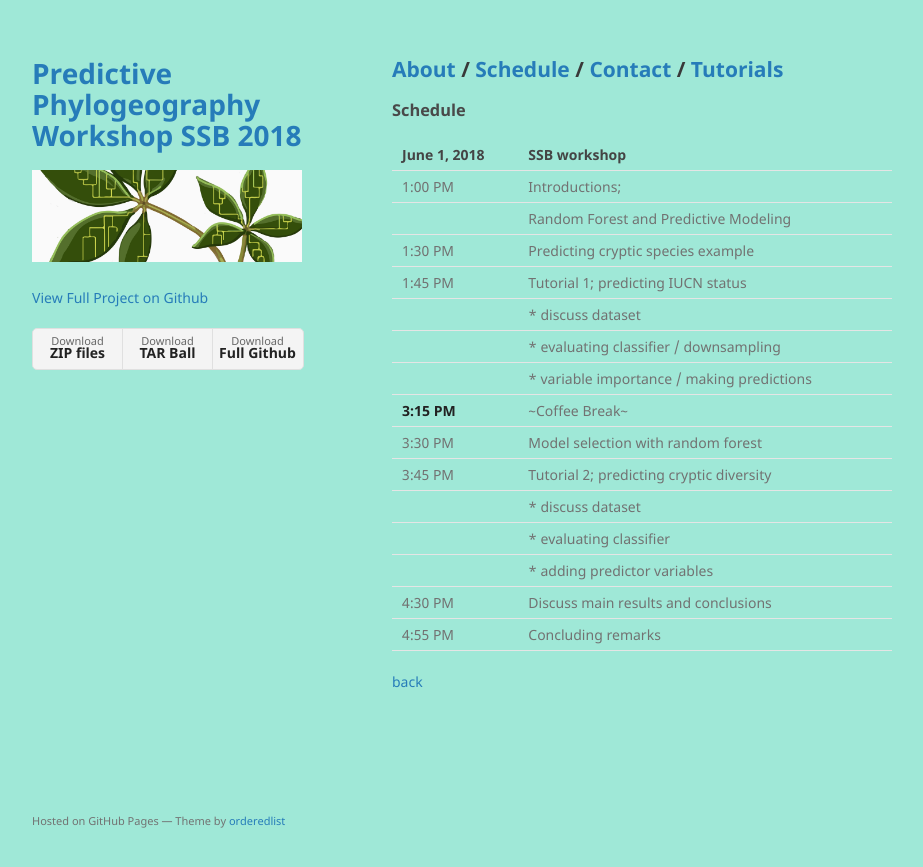
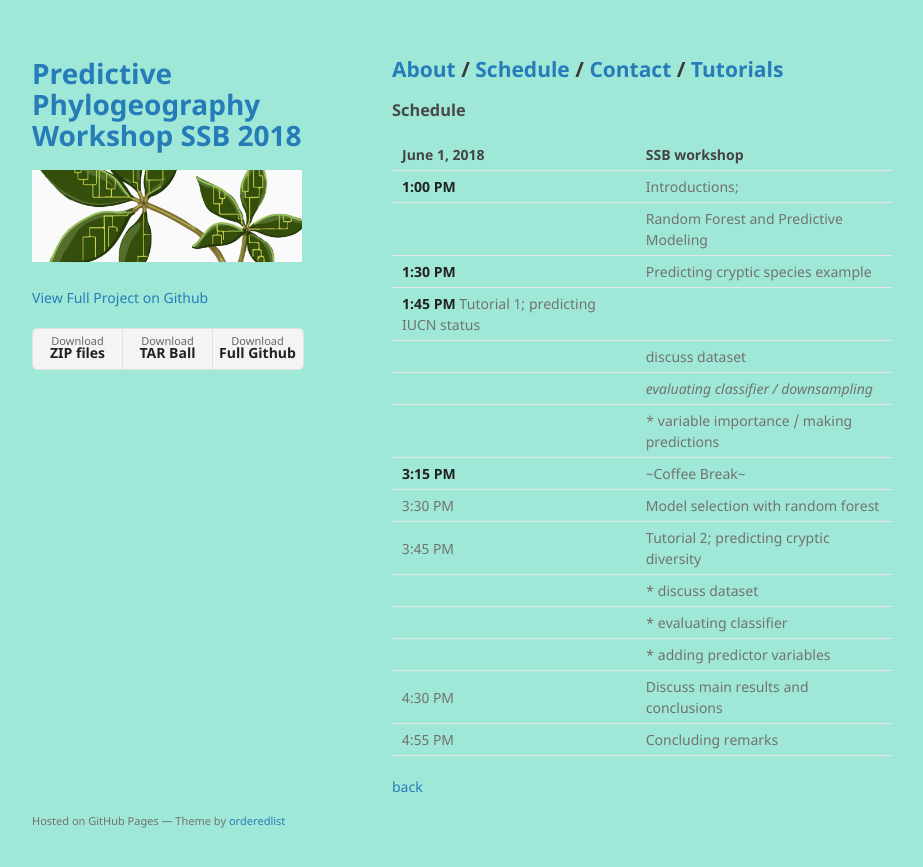
Before and after one commit to PredictivePhylogeography-SSB2018/PredictivePhylogeography-SSB2018.github.io, a Jekyll site: the page built from Schedule.md, in a window 1280 px wide. Shown: the top 867 px of the page, without its empty margins (178-1101 px from the left). Built offline with Jekyll 4.4.1, drawn with Linux system fonts in a browser that asks for light colours; the repository's description, which GitHub fills in, is left out; our own code applies the rules of GitHub Pages for plain Markdown files.

```diff
--- a/Schedule.md
+++ b/Schedule.md
@@ -7,12 +7,12 @@ layout: default
 
 |June 1, 2018  |SSB workshop                                  |
 |:-------------|:---------------------------------------------|
-| 1:00 PM      | Introductions;                               |
+| **1:00 PM**  | Introductions;                               |
 |              | Random Forest and Predictive Modeling        |
-| 1:30 PM      | Predicting cryptic species example           |
-| 1:45 PM      | Tutorial 1; predicting IUCN status           |
-|              |    * discuss dataset                          |
-|              |    * evaluating classifier / downsampling     |
+| **1:30 PM**  | Predicting cryptic species example           |
+| **1:45 PM**   Tutorial 1; predicting IUCN status           |
+|              |        discuss dataset                          |
+  |              |    *evaluating classifier / downsampling*     |
 |              |    * variable importance / making predictions |
 | **3:15 PM**  | ~Coffee Break~                               |
 |:-------------|:---------------------------------------------|
```
